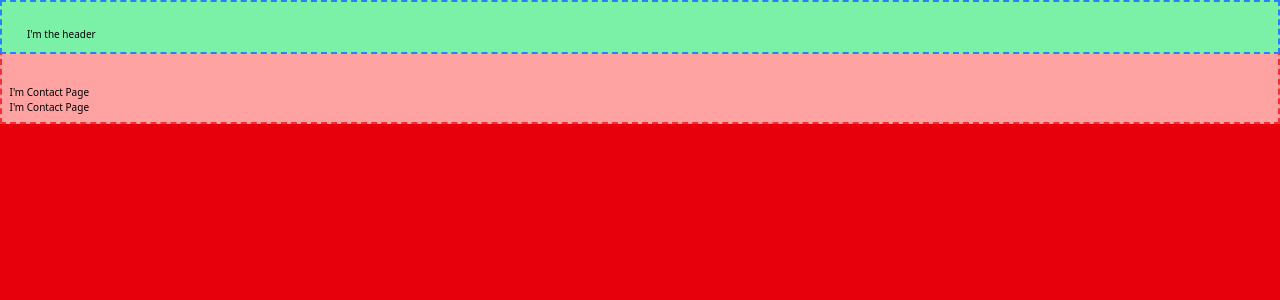
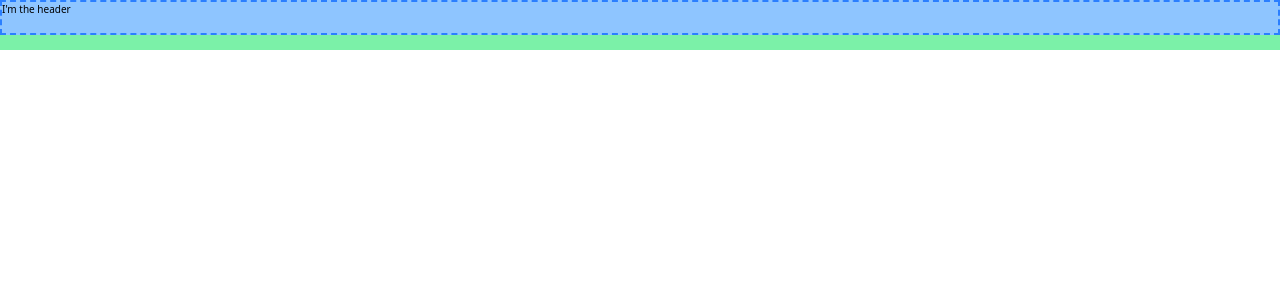
Before and after one commit to DaniHolzer/personal-profilepage, a React (Vite) app: page /contact in a window 1280 px wide. Shown: the top 300 px of the page. Built offline with nearby package versions, Linux system fonts and the light colour scheme.

Commit message:
Create root layout.

```diff
--- /dev/null
+++ b/src/layouts/root/RootLayout.tsx
@@ -0,0 +1,14 @@
+import { HeaderLayout } from "../header/HeaderLayout";
+
+//-----------------------------------------------------------------------------
+// Root Layout - Component
+
+export function RootLayout({ children }: { children: React.ReactNode }) {
+  return(
+    <>
+      <HeaderLayout debug />
+      <main>{ children }</main>
+      <footer className="align-bottom h-20 bg-green-300">I'm the footer</footer>
+    </>
+  );
+}
--- a/src/main.tsx
+++ b/src/main.tsx
@@ -2,19 +2,19 @@ import { StrictMode } from 'react';
 import { createRoot } from 'react-dom/client';
 import { BrowserRouter, Routes, Route } from 'react-router-dom';
 import './index.css';
-import { Layout } from './layouts/layout/Layout.tsx';
-import Home from './pages/Home.tsx';
-import Contact from './pages/Contact.tsx';
+import { RootLayout } from "~/layouts/root/RootLayout.tsx";
+import Home from '~/pages/Home.tsx';
+import Contact from '~/pages/Contact.tsx';
 
 createRoot(document.getElementById('root')!).render(
   <StrictMode>
     <BrowserRouter>
-      <Layout>
+      <RootLayout>
         <Routes>
           <Route path="/" element={<Home />} />
           <Route path="/contact" element={<Contact />} />
         </Routes>
-      </Layout>
+      </RootLayout>
     </BrowserRouter>
   </StrictMode>
 );
--- a/src/pages/Contact.tsx
+++ b/src/pages/Contact.tsx
@@ -7,11 +7,11 @@ import { HeaderLayout } from "~/layouts/header/HeaderLayout";
 export default function Contact() {
   return (
     <>
-      <Container as="section" className="h-auto p-3" debug>
+      {/* <Container as="section" className="h-auto p-3" debug>
         <HeaderLayout debug className="p-10 bg-green-300"></HeaderLayout>
         <div className="pt-30">I'm Contact Page</div>
         <div className="">I'm Contact Page</div>
-      </Container>
+      </Container> */}
     </>
   );
 }
```
